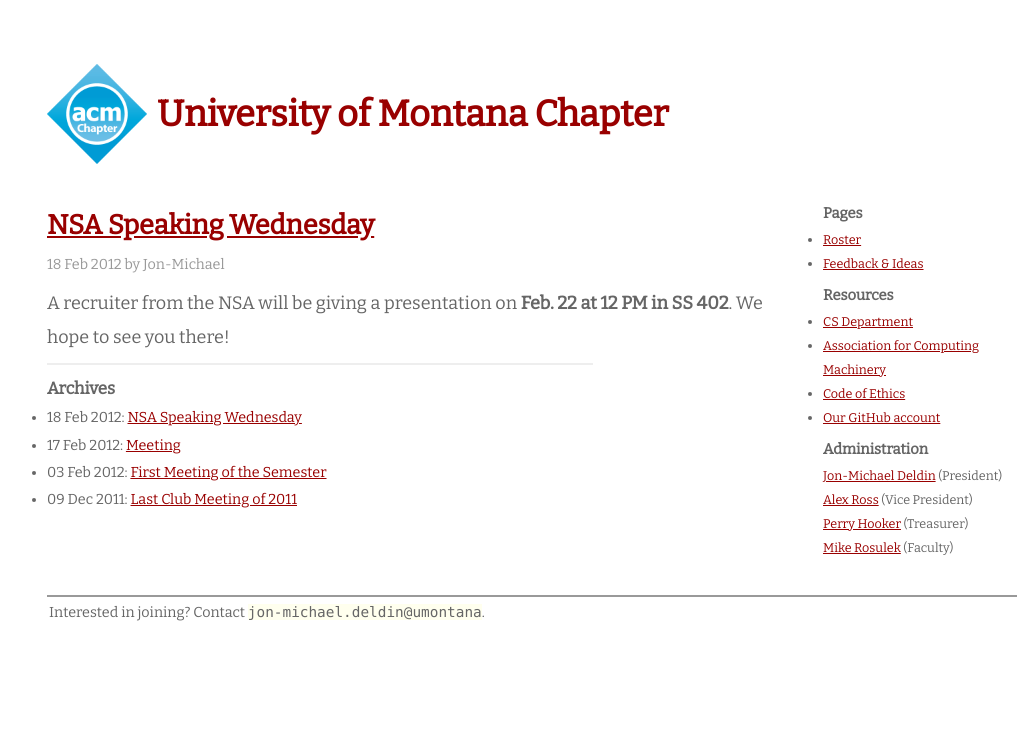
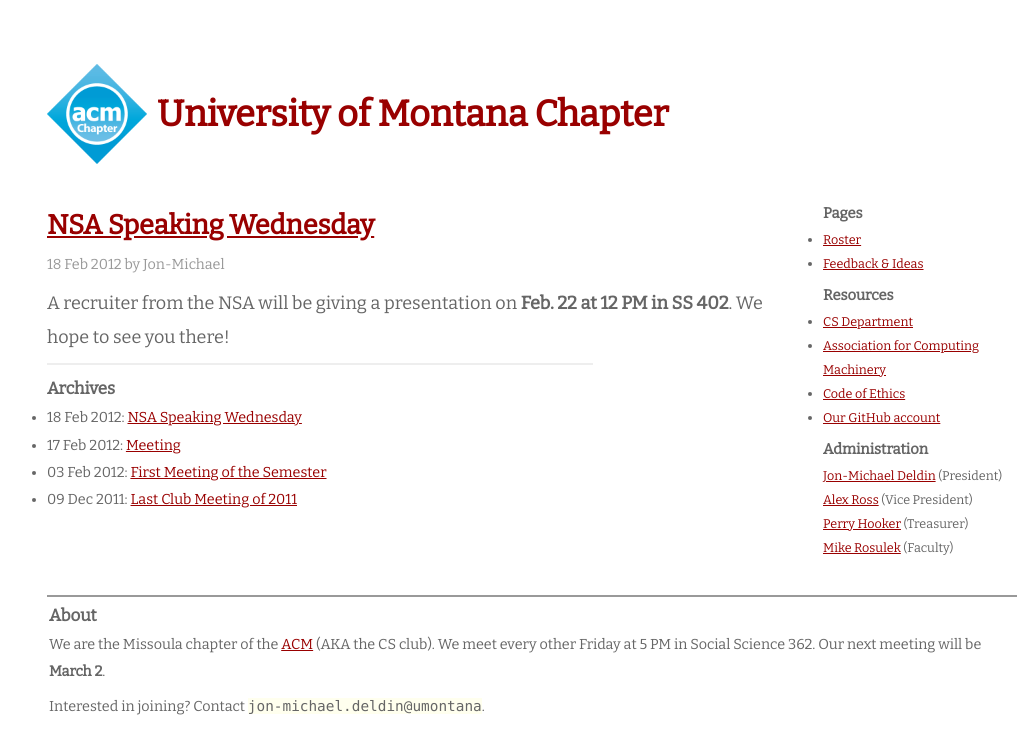
Before and after one commit to umt-cs/umt-cs.github.com, a Jekyll site: the page built from index.html, in a window 1280 px wide. Shown: the top 754 px of the page, without its empty margins (108-1141 px from the left). Built offline with Jekyll 4.4.1, drawn with Linux system fonts in a browser that asks for light colours; Markdown is read by kramdown in place of the engine named in the settings.

Commit message:
Update the footer

```diff
--- a/_layouts/default.html
+++ b/_layouts/default.html
@@ -68,6 +68,13 @@
 
     <div class="clear"></div>
     <footer>
+      <h3>About</h3>
+      <p>
+        We are the Missoula chapter of the <a href="http://acm.org"
+        title="Association for Computing Machinery">ACM</a> (AKA the CS club).
+        We meet every other Friday at 5 PM in Social Science 362. Our next
+        meeting will be <strong>March 2</strong>.
+      </p>
       <p>
         Interested in joining? Contact <tt>jon-michael.deldin@umontana</tt>.
       </p>
```
